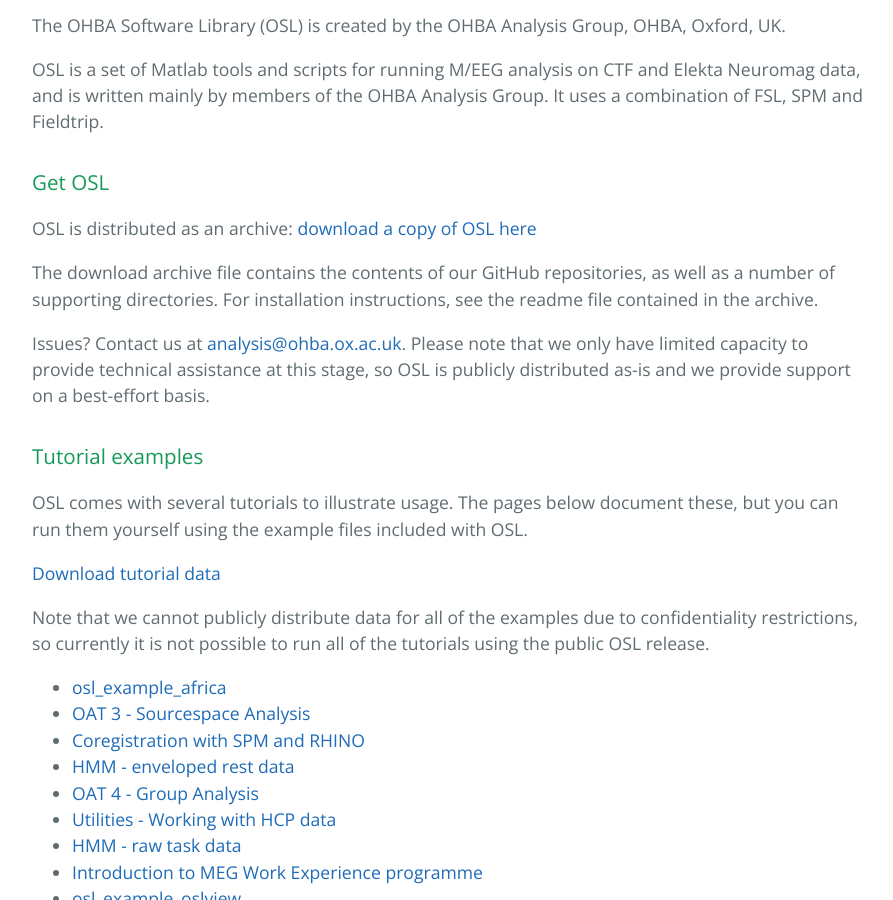
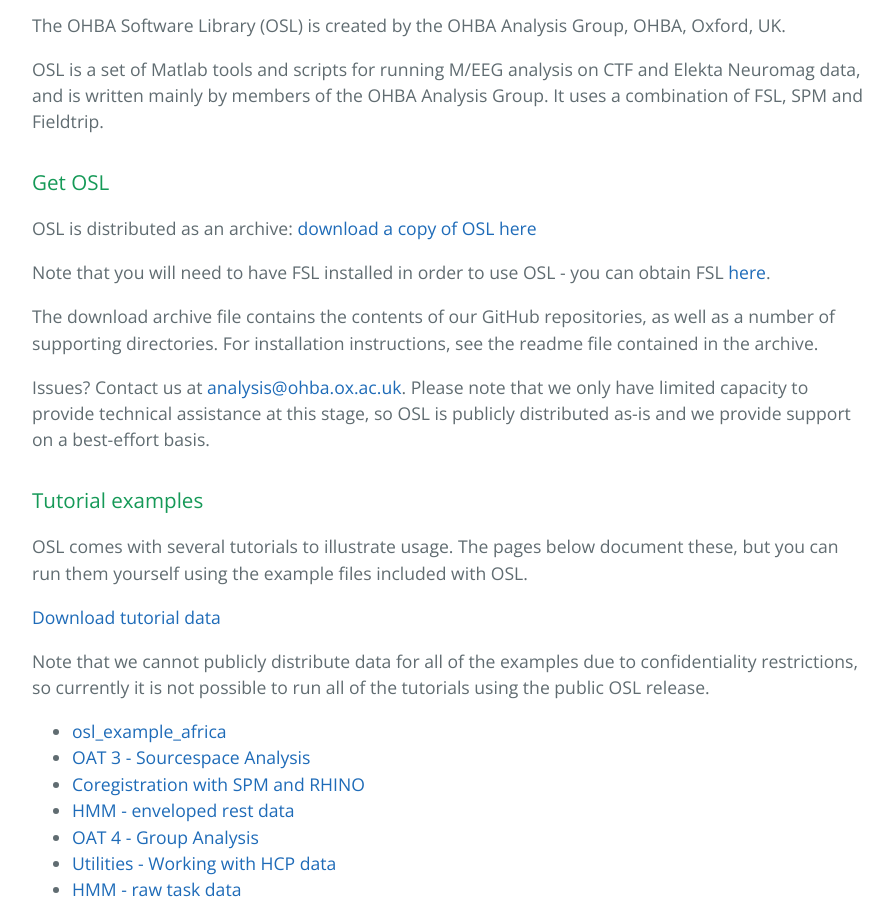
Before and after one commit to OHBA-analysis/osl-docs, a Jekyll site: the page built from index.md, in a window 1280 px wide and 900 px high, scrolled down 403 px. Shown: the whole window, without its empty margins (192-1085 px from the left). Built offline with Jekyll 4.4.1, drawn with Linux system fonts in a browser that asks for light colours.

Commit message:
Added FSL download link

```diff
--- a/index.md
+++ b/index.md
@@ -9,6 +9,8 @@
 ### Get OSL
 
 OSL is distributed as an archive: [download a copy of OSL here](http://users.fmrib.ox.ac.uk/~romesh/osl/osl.tar.gz)
+
+Note that you will need to have FSL installed in order to use OSL - you can obtain FSL [here](https://fsl.fmrib.ox.ac.uk/fsl/fslwiki/FslInstallation).
 
 The download archive file contains the contents of our GitHub repositories, as well as a number of supporting directories. For installation instructions, see the readme file contained in the archive.
 
```
